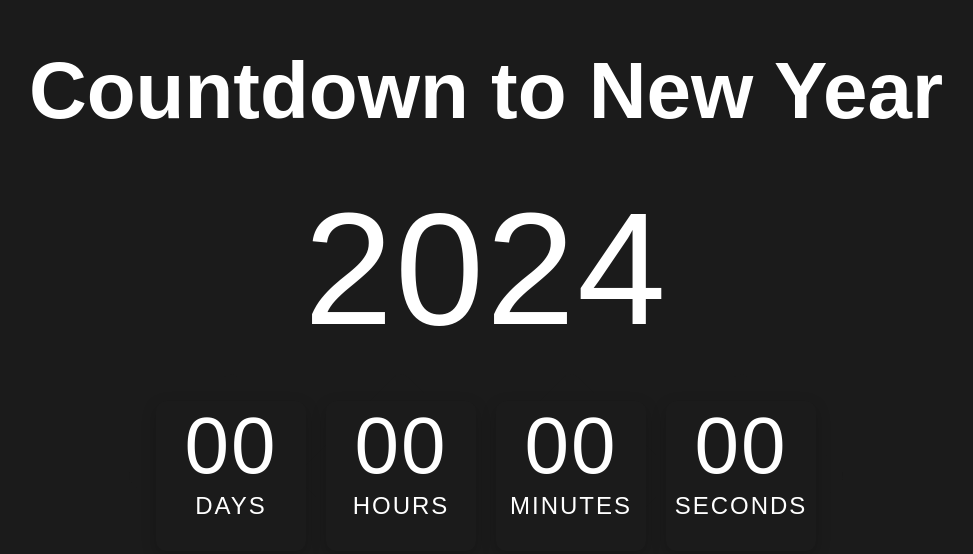
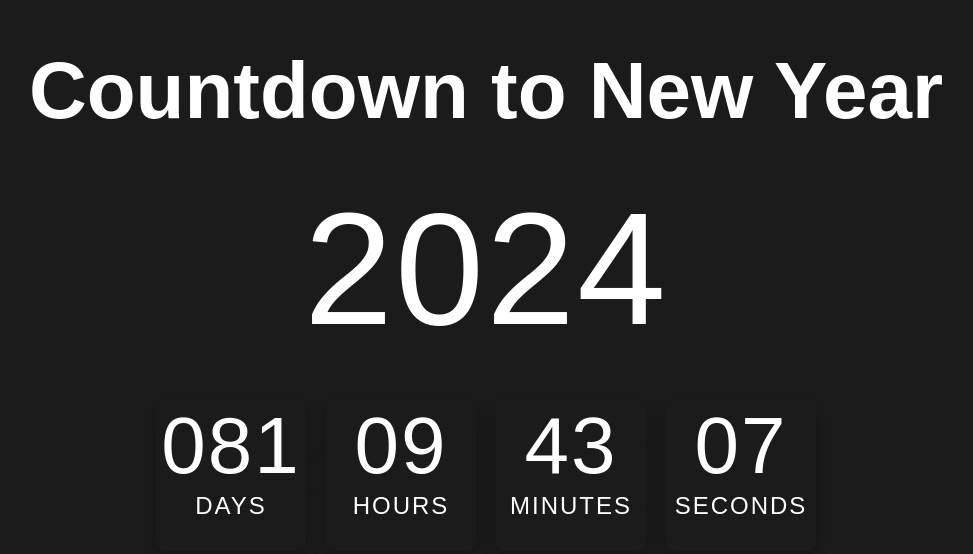
Before and after one commit to JackOwlTV/fifty-project-for-step-up-my-skills, a plain HTML site: page new-years-countdown/index.html in a window 1280 px wide. Shown: the part 102-656 px from the top of the page, without its empty margins (154-1127 px from the left). Drawn offline with Linux system fonts and the light colour scheme.

Commit message:
Add JavaScript

```diff
--- a/new-years-countdown/asset/css/style.css
+++ b/new-years-countdown/asset/css/style.css
@@ -42,6 +42,7 @@ h1 {
     border-radius: 10px;
     margin: 0 10px;
     box-shadow: 0 5px 15px rgba(0, 0, 0, 0.2);
+    color: #fff;
 }
 
 .countdown div span {
@@ -49,7 +50,6 @@ h1 {
     top: 50%;
     left: 50%;
     transform: translate(-50%, -50%);
-    color: #fff;
 }
 
 .countdown div span:first-child {
--- a/new-years-countdown/asset/js/index.js
+++ b/new-years-countdown/asset/js/index.js
@@ -0,0 +1,53 @@
+const year = document.querySelector('.year');
+const days = document.querySelector('.days');
+const hours = document.querySelector('.hours');
+const minutes = document.querySelector('.minutes');
+const seconds = document.querySelector('.seconds');
+
+const currentYear = new Date().getFullYear();
+
+const newYearTime = new Date(`January 01 ${currentYear + 1} 00:00:00`);
+
+year.innerText = currentYear + 1;
+
+function updateCountdown() {
+    const currentTime = new Date();
+    const diff = newYearTime - currentTime;
+
+    const d = Math.floor(diff / 1000 / 60 / 60 / 24);
+    const h = Math.floor(diff / 1000 / 60 / 60) % 24;
+    const m = Math.floor(diff / 1000 / 60) % 60;
+    const s = Math.floor(diff / 1000) % 60;
+
+    days.innerText = d;
+    hours.innerText = h < 10 ? '0' + h : h;
+    minutes.innerText = m < 10 ? '0' + m : m;
+    seconds.innerText = s < 10 ? '0' + s : s;
+
+    if (d < 10) {
+        days.innerText = '00' + d;
+    } else if (d < 100) {
+        days.innerText = '0' + d;
+    }
+
+    if (h < 10) {
+        hours.innerText = '0' + h;
+    }
+
+    if (m < 10) {
+        minutes.innerText = '0' + m;
+    }
+
+    if (s < 10) {
+        seconds.innerText = '0' + s;
+    }
+
+    if (diff < 0) {
+        year.innerText = currentYear + 2;
+        newYearTime = new Date(`January 01 ${currentYear + 2} 00:00:00`);
+    }
+
+
+}
+
+setInterval(updateCountdown, 1000);
--- a/new-years-countdown/index.html
+++ b/new-years-countdown/index.html
@@ -28,20 +28,20 @@
     </div>
 
     <div class="countdown">
-        <div class="days">
-            <span class="value">00</span>
+        <div>
+            <span class="days">00</span>
             <span class="label">Days</span>
         </div>
-        <div class="hours">
-            <span class="value">00</span>
+        <div>
+            <span class="hours">00</span>
             <span class="label">Hours</span>
         </div>
-        <div class="minutes">
-            <span class="value">00</span>
+        <div>
+            <span class="minutes">00</span>
             <span class="label">Minutes</span>
         </div>
-        <div class="seconds">
-            <span class="value">00</span>
+        <div>
+            <span class="seconds">00</span>
             <span class="label">Seconds</span>
         </div>
     </div>
```
